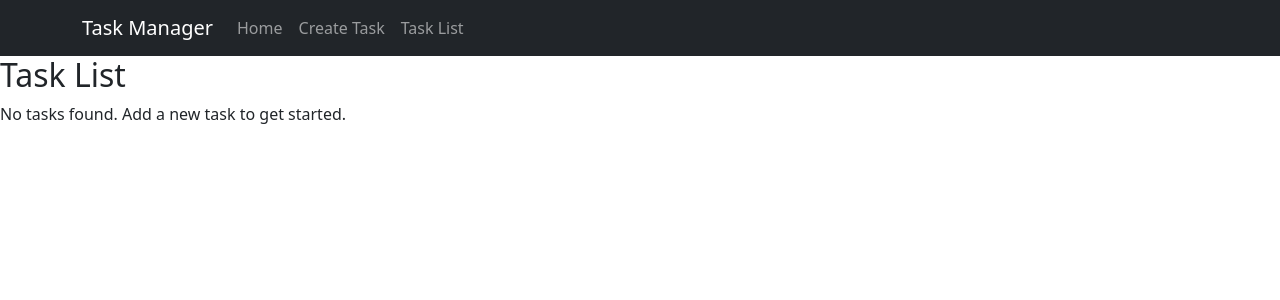
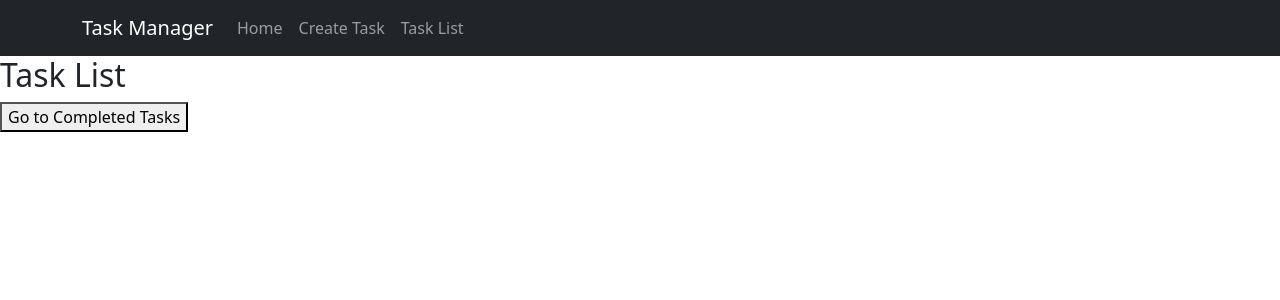
Before and after one commit to lcasburn18/Project2024, a React (Create React App) app in the folder taskmanager/: page /read in a window 1280 px wide. Shown: the top 300 px of the page. Built offline with nearby package versions, Linux system fonts and the light colour scheme; no server answers.

Commit message:
Implemented Completed Tasks Page

```diff
--- a/taskmanager/src/components/Read.js
+++ b/taskmanager/src/components/Read.js
@@ -1,9 +1,11 @@
 import TaskList from './TaskList';
 import { useState, useEffect } from 'react';
+import { useNavigate } from 'react-router-dom';  // Importing useNavigate hook
 import axios from 'axios';
 
 const Read = () => {
   const [tasks, setTasks] = useState([]);
+  const navigate = useNavigate();  // Hook to navigate between pages
 
   const reloadTasks = () => {
     axios.get('http://localhost:4000/api/tasks')
@@ -15,14 +17,19 @@ const Read = () => {
     reloadTasks();
   }, []);
 
+  // Filter out pending tasks only after tasks have been fetched
+  const pendingTasks = tasks.filter(task => !task.completed);
+
   return (
     <div>
       <h2>Task List</h2>
-      {tasks.length > 0 ? (
-        <TaskList tasks={tasks} reloadTasks={reloadTasks} />
-      ) : (
-        <p>No tasks found. Add a new task to get started.</p>
-      )}
+      {/* Render pending tasks */}
+      <TaskList tasks={pendingTasks} reloadTasks={reloadTasks} />
+
+      {/* Button to navigate to completed tasks page */}
+      <div>
+        <button onClick={() => navigate('/completed-tasks')}>Go to Completed Tasks</button>
+      </div>
     </div>
   );
 };
```
